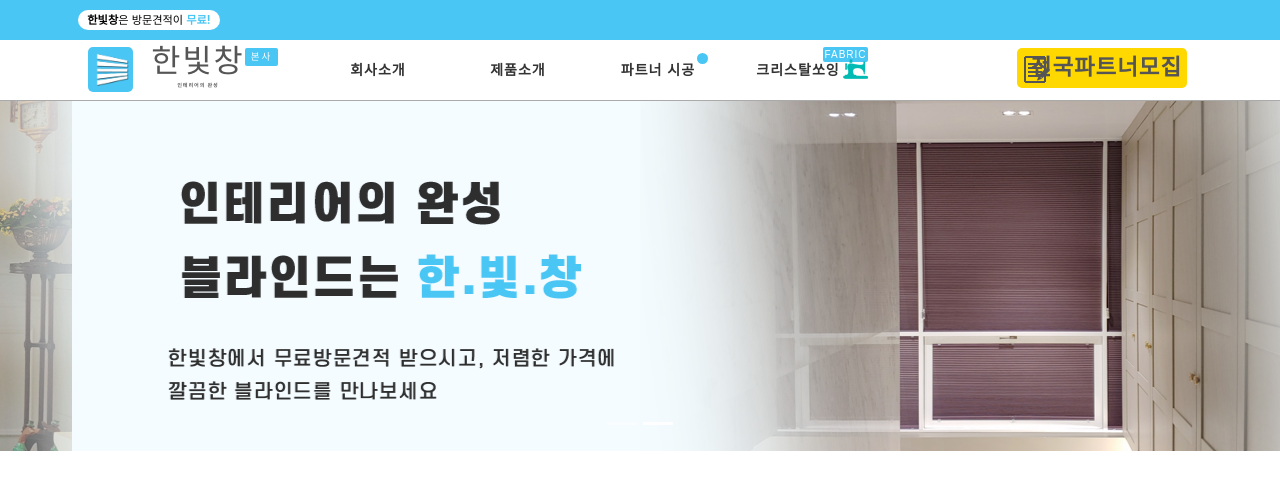
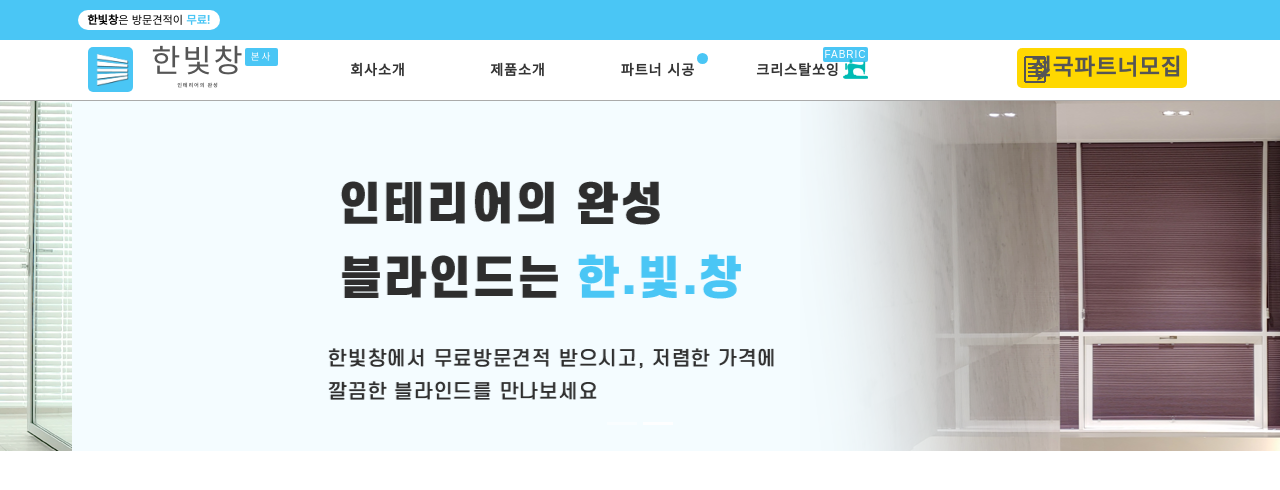
Before and after one commit to rosenari/storywindow, a Next.js app in the folder hanbit-front/: page / in a window 1280 px wide. Shown: the top 490 px of the page. Built offline with nearby package versions, Linux system fonts and the light colour scheme.

Commit message:
Fix / #10 / 메인슬라이드 컴포넌트수정

```diff
--- a/hanbit-front/components/Slider/Imgslider/index.module.css
+++ b/hanbit-front/components/Slider/Imgslider/index.module.css
@@ -15,14 +15,6 @@
 .slider_item{
     position:relative;
     width:100%;
-    background:url('/images/slide_hanbit2.png');
-    background-repeat:no-repeat;
-    background-position: center;
-}
-.slider_item2{
-    position:relative;
-    width:100%;
-    background:url('/images/slide_hanbit1.png');
     background-repeat:no-repeat;
     background-position: center;
 }
--- a/hanbit-front/components/Slider/Imgslider/index.tsx
+++ b/hanbit-front/components/Slider/Imgslider/index.tsx
@@ -2,21 +2,26 @@
 import { Carousel } from 'react-bootstrap';
 import styles from "./index.module.css";
 
-class Imgslider extends React.Component {
-    render() {
+interface ImgsldierProps {
+    Img: Array<string>;
+}
+
+const Imgslider: React.FC<ImgsldierProps> = (props) => {
     return (
         <div className={styles.image_slider}>
             <Carousel prevIcon="" nextIcon="" interval={5000}>
-                    <Carousel.Item className={styles.slider_item}>
+                {
+                    props.Img.map((v, i) => {
+                        return (
+                            <Carousel.Item key={"item" + i} className={styles.slider_item} style={{ background: `url(${v})` }}>
                                 <img src="/images/bin.png" />
                             </Carousel.Item>
-                    <Carousel.Item className={styles.slider_item2}>
-                        <img src="/images/bin.png" />
-                    </Carousel.Item>
+                        )
+                    })
+                }
             </Carousel>
         </div>
-        )
-    }
+    );
 }
 
 export default Imgslider;
--- a/hanbit-front/pages/index.tsx
+++ b/hanbit-front/pages/index.tsx
@@ -5,7 +5,7 @@
 
 	return (
 		<div>
-			<Imgslider />
+			<Imgslider Img={['/images/slide_hanbit2.png', '/images/slide_hanbit1.png']} />
 		</div>
 	);
 }
```
Lines whose indentation alone changed are shown as unchanged.
